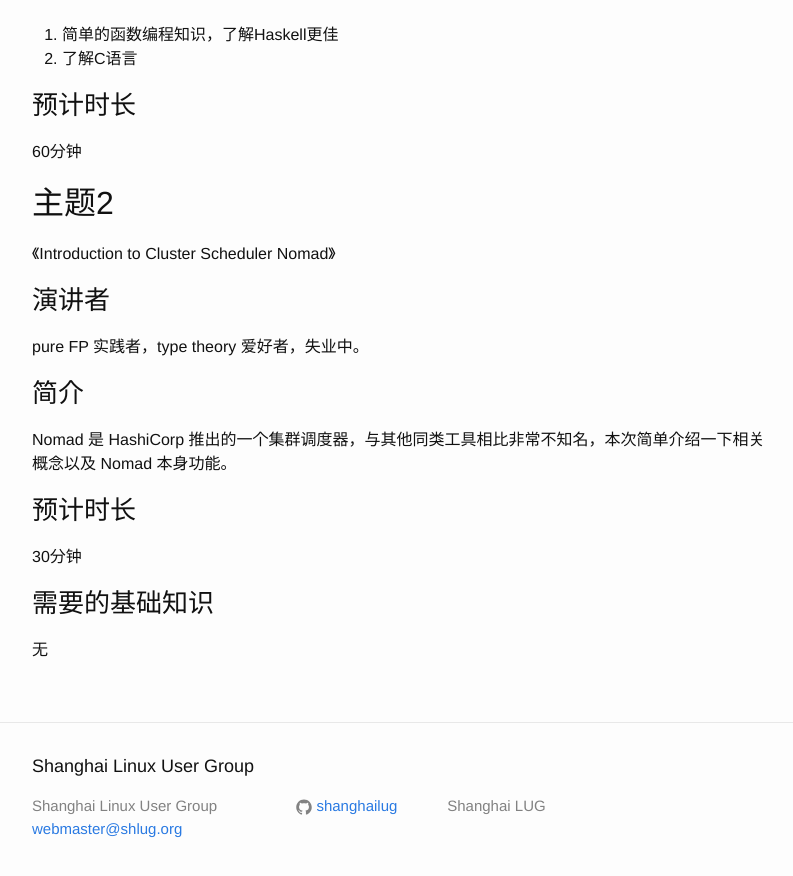
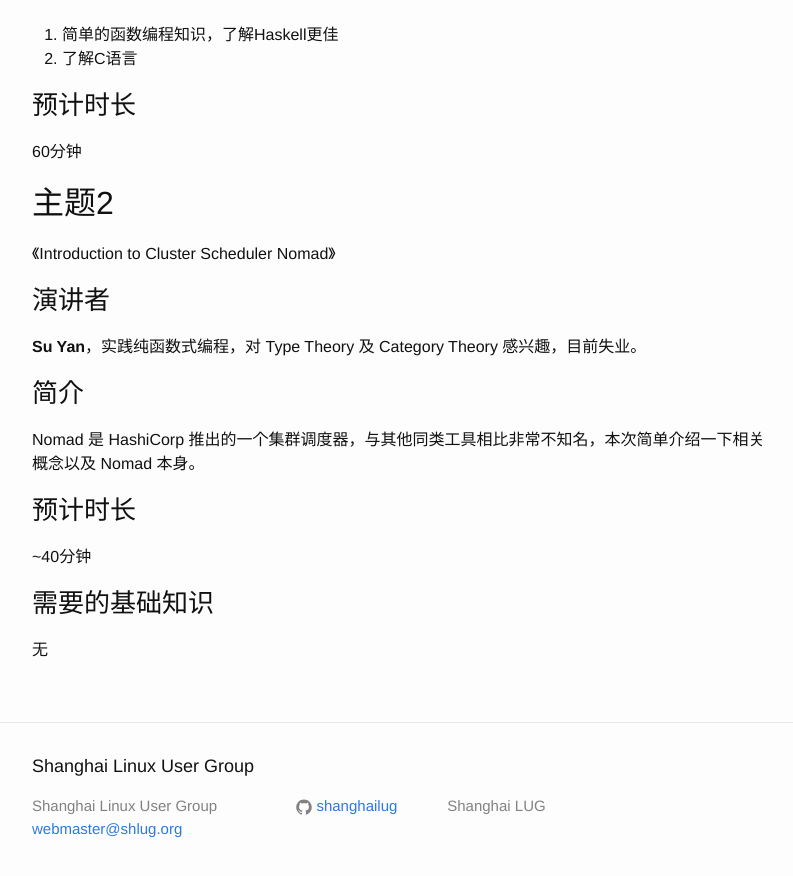
Before and after one commit to shanghailug/shanghailug.github.io, a Jekyll site: the page built from _posts/2018-04-16-monthly.markdown, in a window 1280 px wide and 900 px high, scrolled down 1121 px. Shown: the top 876 px of the window, without its empty margins (238-1031 px from the left). Built offline with Jekyll 4.4.1, drawn with Linux system fonts in a browser that asks for light colours.

Commit message:
Update 2018-04-16-monthly.markdown

```diff
--- a/_posts/2018-04-16-monthly.markdown
+++ b/_posts/2018-04-16-monthly.markdown
@@ -48,13 +48,13 @@
 《Introduction to Cluster Scheduler Nomad》
 
 ### 演讲者
-pure FP 实践者，type theory 爱好者，失业中。
+**Su Yan**，实践纯函数式编程，对 Type Theory 及 Category Theory 感兴趣，目前失业。
 
 ### 简介
-Nomad 是 HashiCorp 推出的一个集群调度器，与其他同类工具相比非常不知名，本次简单介绍一下相关概念以及 Nomad 本身功能。
+Nomad 是 HashiCorp 推出的一个集群调度器，与其他同类工具相比非常不知名，本次简单介绍一下相关概念以及 Nomad 本身。
 
 ### 预计时长
-30分钟
+~40分钟
 
 ### 需要的基础知识
 无
```
